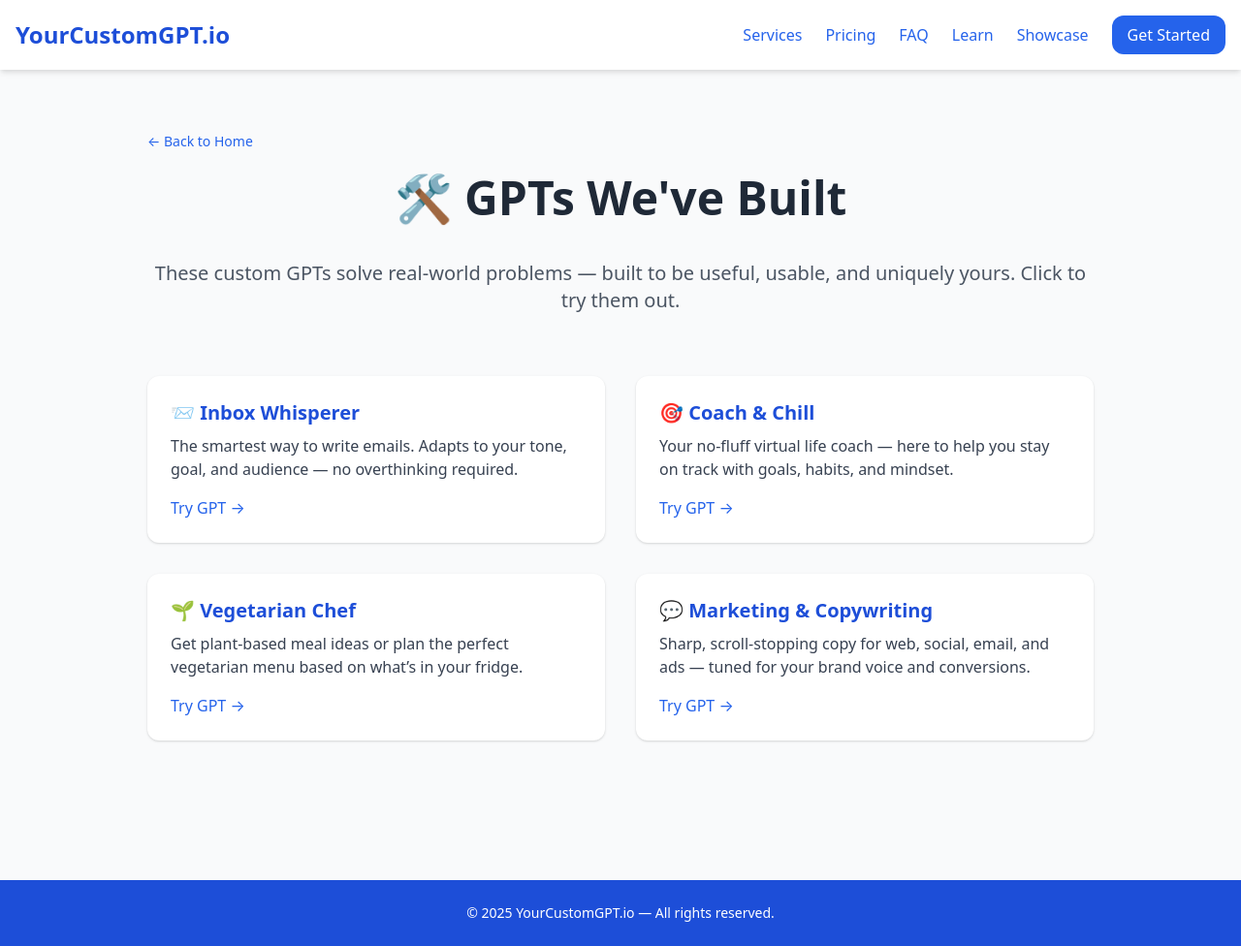
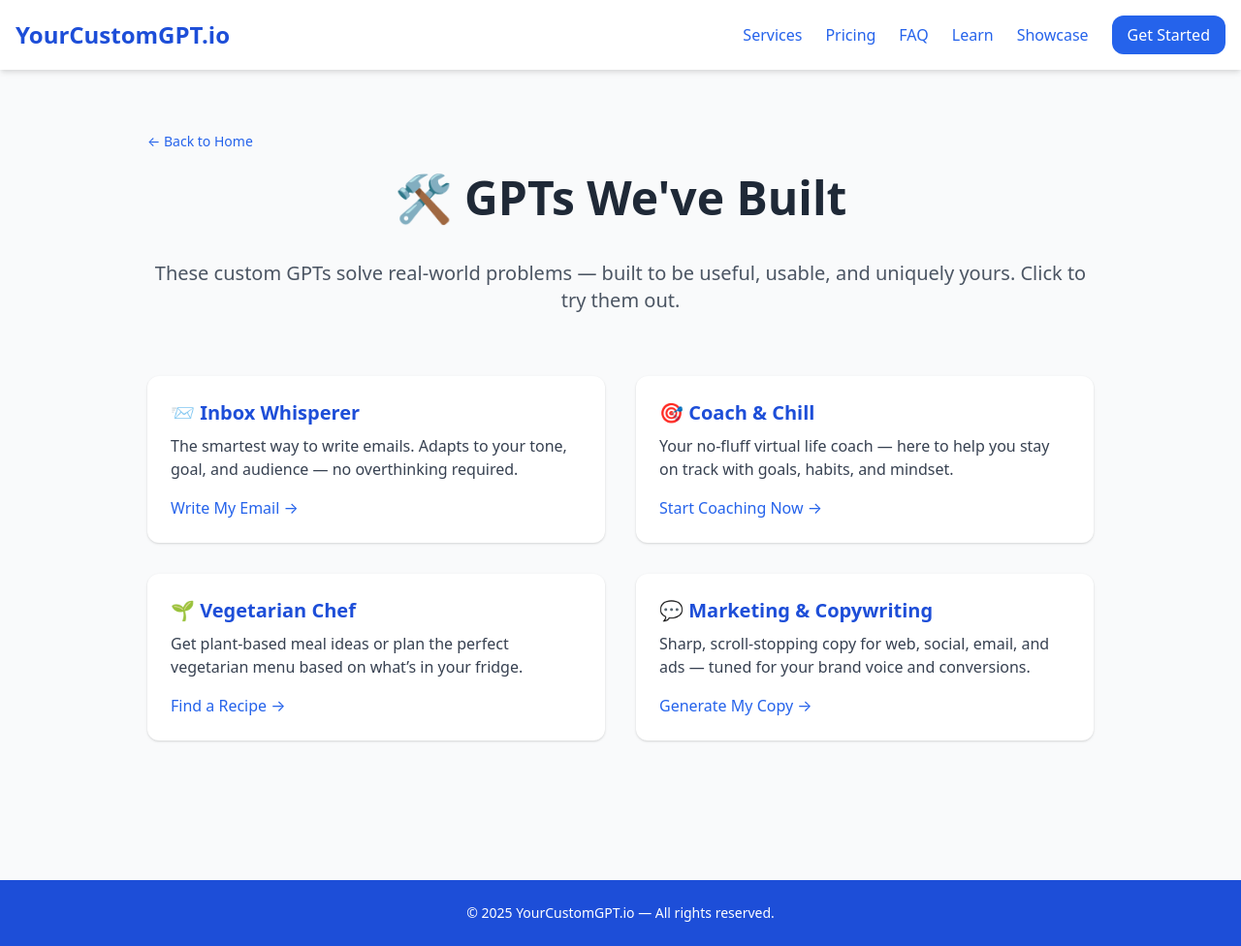
Before and after one commit to redwheelbarroww/yourcustomgpt.io, a Jekyll site: the page built from custom-gpt-showcase.html, in a window 1280 px wide. Shown: the whole page at 97% size. Built offline with Jekyll 4.4.1, drawn with Linux system fonts in a browser that asks for light colours.

Commit message:
Update custom-gpt-showcase.html

```diff
--- a/custom-gpt-showcase.html
+++ b/custom-gpt-showcase.html
@@ -19,25 +19,25 @@ description: Explore GPTs created by YourCustomGPT.io — from AI coaches to veg
     <div class="bg-white p-6 rounded-xl shadow hover:shadow-md transition">
       <h2 class="text-xl font-bold text-blue-700 mb-2">📨 Inbox Whisperer</h2>
       <p class="text-gray-700 mb-4">The smartest way to write emails. Adapts to your tone, goal, and audience — no overthinking required.</p>
-      <a href="https://chatgpt.com/g/g-67e2d8c49ce48191b180bc92842b6007-inbox-whisperer" target="_blank" class="text-blue-600 hover:underline">Try GPT →</a>
+      <a href="https://chatgpt.com/g/g-67e2d8c49ce48191b180bc92842b6007-inbox-whisperer" target="_blank" class="text-blue-600 hover:underline">Write My Email →</a>
     </div>
 
     <div class="bg-white p-6 rounded-xl shadow hover:shadow-md transition">
       <h2 class="text-xl font-bold text-blue-700 mb-2">🎯 Coach & Chill</h2>
       <p class="text-gray-700 mb-4">Your no-fluff virtual life coach — here to help you stay on track with goals, habits, and mindset.</p>
-      <a href="https://chatgpt.com/g/g-67e435a3124081919860c2b609bfd296-coach-chill" target="_blank" class="text-blue-600 hover:underline">Try GPT →</a>
+      <a href="https://chatgpt.com/g/g-67e435a3124081919860c2b609bfd296-coach-chill" target="_blank" class="text-blue-600 hover:underline">Start Coaching Now →</a>
     </div>
 
     <div class="bg-white p-6 rounded-xl shadow hover:shadow-md transition">
       <h2 class="text-xl font-bold text-blue-700 mb-2">🌱 Vegetarian Chef</h2>
       <p class="text-gray-700 mb-4">Get plant-based meal ideas or plan the perfect vegetarian menu based on what’s in your fridge.</p>
-      <a href="https://chatgpt.com/g/g-67a01083ee808191b0593bc5bf9131a7-vegetarian-chef" target="_blank" class="text-blue-600 hover:underline">Try GPT →</a>
+      <a href="https://chatgpt.com/g/g-67a01083ee808191b0593bc5bf9131a7-vegetarian-chef" target="_blank" class="text-blue-600 hover:underline">Find a Recipe →</a>
     </div>
 
     <div class="bg-white p-6 rounded-xl shadow hover:shadow-md transition">
       <h2 class="text-xl font-bold text-blue-700 mb-2">💬 Marketing & Copywriting</h2>
       <p class="text-gray-700 mb-4">Sharp, scroll-stopping copy for web, social, email, and ads — tuned for your brand voice and conversions.</p>
-      <a href="https://chatgpt.com/g/g-67c7e67f220c8191aa46332404ffa318-marketing-copywriting" target="_blank" class="text-blue-600 hover:underline">Try GPT →</a>
+      <a href="https://chatgpt.com/g/g-67c7e67f220c8191aa46332404ffa318-marketing-copywriting" target="_blank" class="text-blue-600 hover:underline">Generate My Copy →</a>
     </div>
 
   </div>
```
